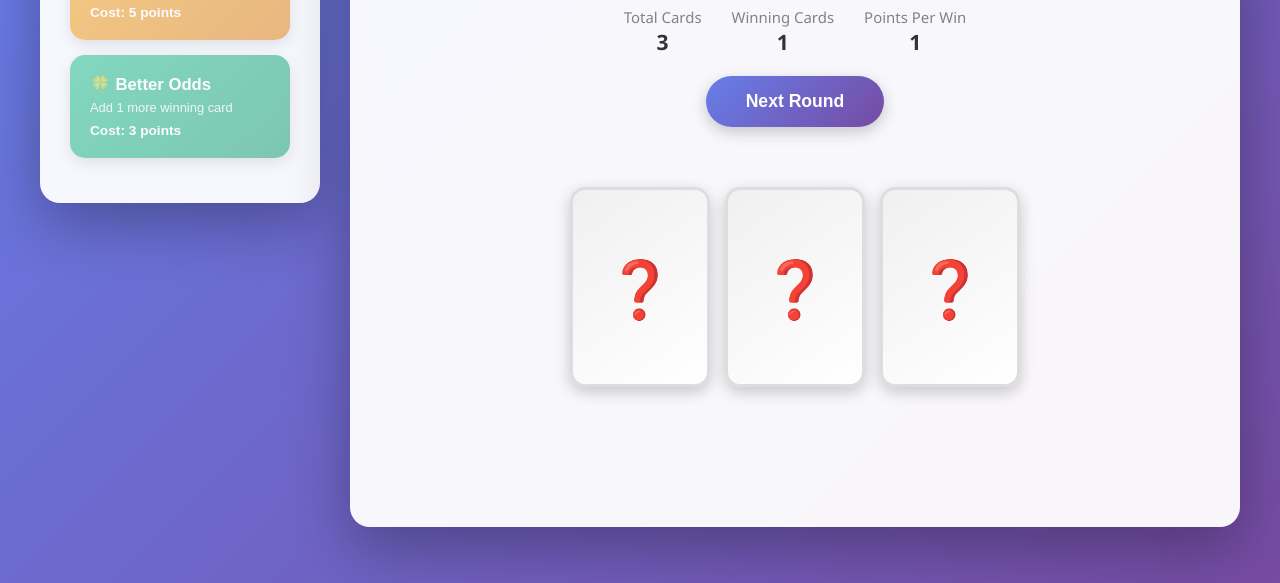
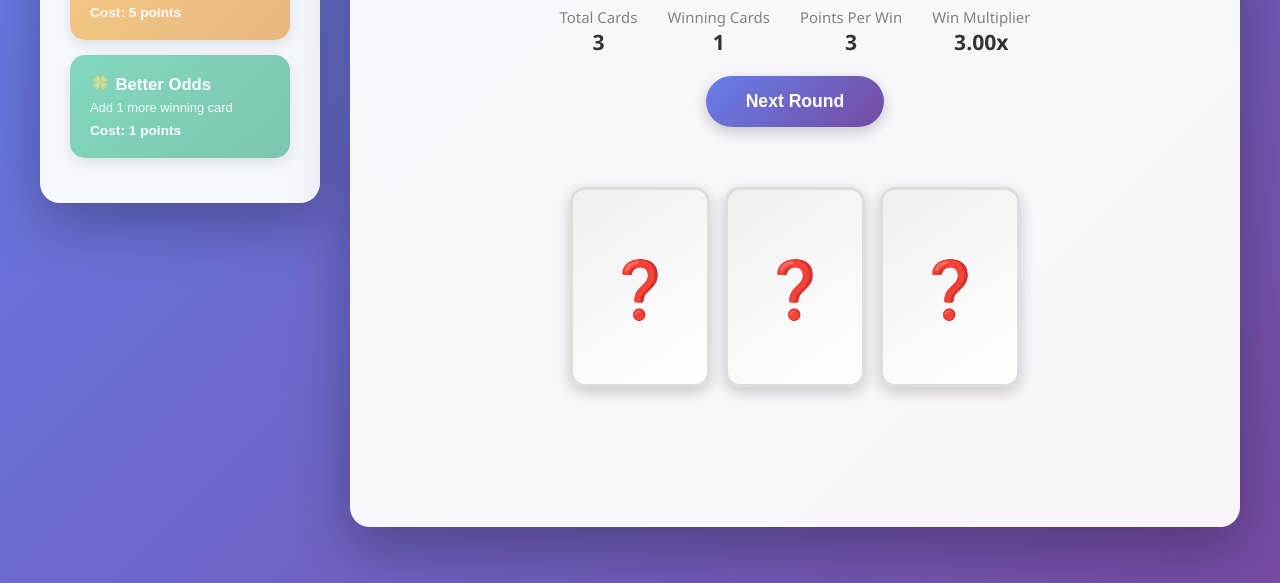
Before and after one commit to zachjrt2/cardpicker, a plain HTML site: page index.html in a window 1280 px wide. Shown: the part 217-800 px from the top of the page. Drawn offline with Linux system fonts and the light colour scheme.

Commit message:
Update index.html

```diff
--- a/index.html
+++ b/index.html
@@ -309,6 +309,10 @@
                     <span class="stat-label">Points Per Win</span>
                     <span class="stat-value" id="pointsPerWin">1</span>
                 </div>
+                <div class="stat">
+                    <span class="stat-label">Win Multiplier</span>
+                    <span class="stat-value" id="multiplier">1.0x</span>
+                </div>
             </div>
 
             <button class="next-round-btn" id="nextRoundBtn">Next Round</button>
@@ -327,15 +331,29 @@
         let gameOver = false;
 
         let addCardCost = 5;
-        let addWinnerCost = 3;
+        let addWinnerCost = 1;
         let addCardPurchases = 0;
         let addWinnerPurchases = 0;
+
+        function calculateMultiplier() {
+            const winChance = winningCardsCount / totalCards;
+            // Lower win chance = higher multiplier
+            // 33% (1/3) = 1x, 25% (1/4) = 1.33x, 20% (1/5) = 1.67x, etc.
+            return Math.round((1 / winChance) * 100) / 100;
+        }
+
+        function calculatePoints() {
+            const basePoints = totalCards - 2;
+            const multiplier = calculateMultiplier();
+            return Math.ceil(basePoints * multiplier);
+        }
 
         function updateStats() {
             document.getElementById('score').textContent = score;
             document.getElementById('totalCards').textContent = totalCards;
             document.getElementById('winningCards').textContent = winningCardsCount;
-            document.getElementById('pointsPerWin').textContent = totalCards - 2;
+            document.getElementById('pointsPerWin').textContent = calculatePoints();
+            document.getElementById('multiplier').textContent = calculateMultiplier().toFixed(2) + 'x';
 
             // Update costs display
             document.getElementById('addCardCost').textContent = addCardCost;
@@ -410,12 +428,15 @@
             });
 
             if (winningCardIndices.includes(clickedIndex)) {
-                const pointsEarned = totalCards - 2;
+                const pointsEarned = calculatePoints();
                 score += pointsEarned;
                 message.textContent = `🎊 You Won! +${pointsEarned} point${pointsEarned > 1 ? 's' : ''}!`;
                 message.classList.add('win');
             } else {
-                message.textContent = '💀 You Lost! That\'s a skill issue.';
+                const pointsLost = calculatePoints() * 2;
+                const actualLoss = Math.min(pointsLost, score);
+                score = Math.max(0, score - pointsLost);
+                message.textContent = `💀 You Lost! That's a skill issue. -${actualLoss} point${actualLoss > 1 ? 's' : ''}`;
                 message.classList.add('lose');
             }
 
```
